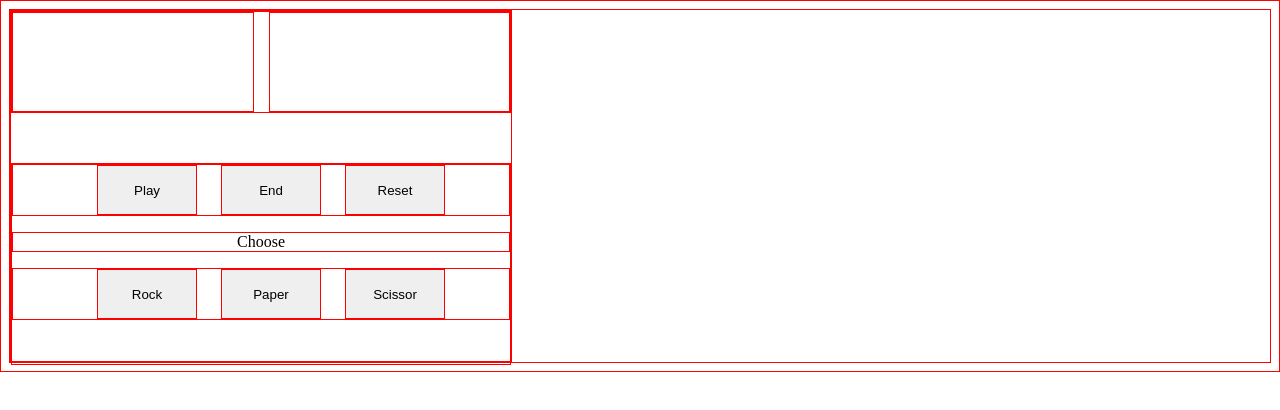
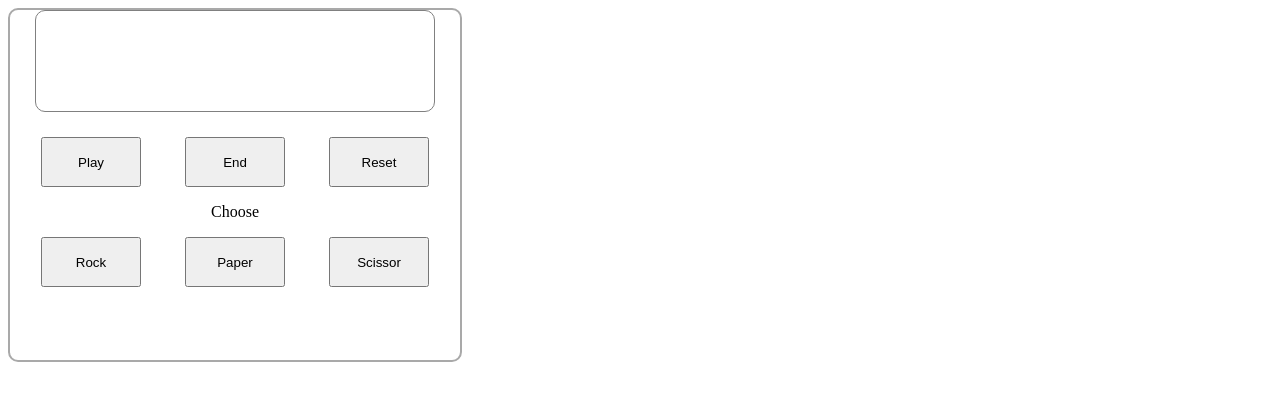
Before and after one commit to diligentCode/Rock-Paper-Scissor, a plain HTML site: page index.html in a window 1280 px wide. Drawn offline with Linux system fonts and the light colour scheme.

Commit message:
Add more structure to overall board

```diff
--- a/style.css
+++ b/style.css
@@ -1,21 +1,27 @@
 /* Just to check structuring */
-* {
+/* * {
   border: 1px solid red;
-}
+} */
 
 /* Structuring player-board */
 #player-board {
+  border: 2px solid darkgrey;
+  border-radius: 10px;
   text-align: center;
-  width: 500px;
+  width: 450px;
   height: 350px;
 }
 
 /* Structuring display */
 .display {
+  border: 1px solid gray;
+  border-radius: 10px;
   display: flex;
   height: 100px;
   justify-content: center;
   gap: 15px;
+  margin-left: 25px;
+  margin-right: 25px;
 }
 .left-display,
 .right-display {
@@ -25,11 +31,12 @@
 /* structuring contoll board */
 .console {
   height: 200px;
-  margin-top: 50px;
+  margin-top: 25px;
 }
 
 button {
   width: 100px;
   height: 50px;
   margin-left: 20px;
+  margin-right: 20px;
 }
```
